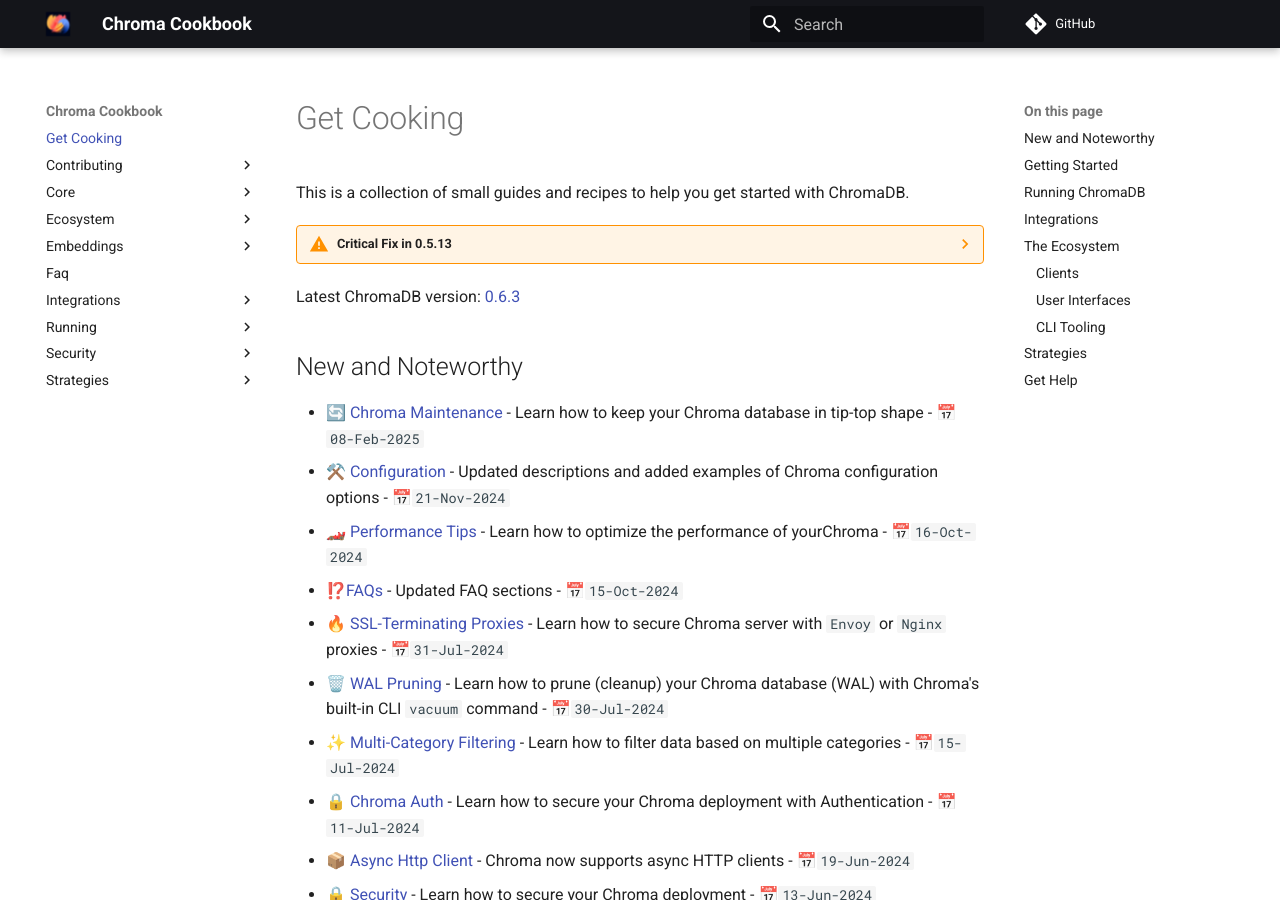
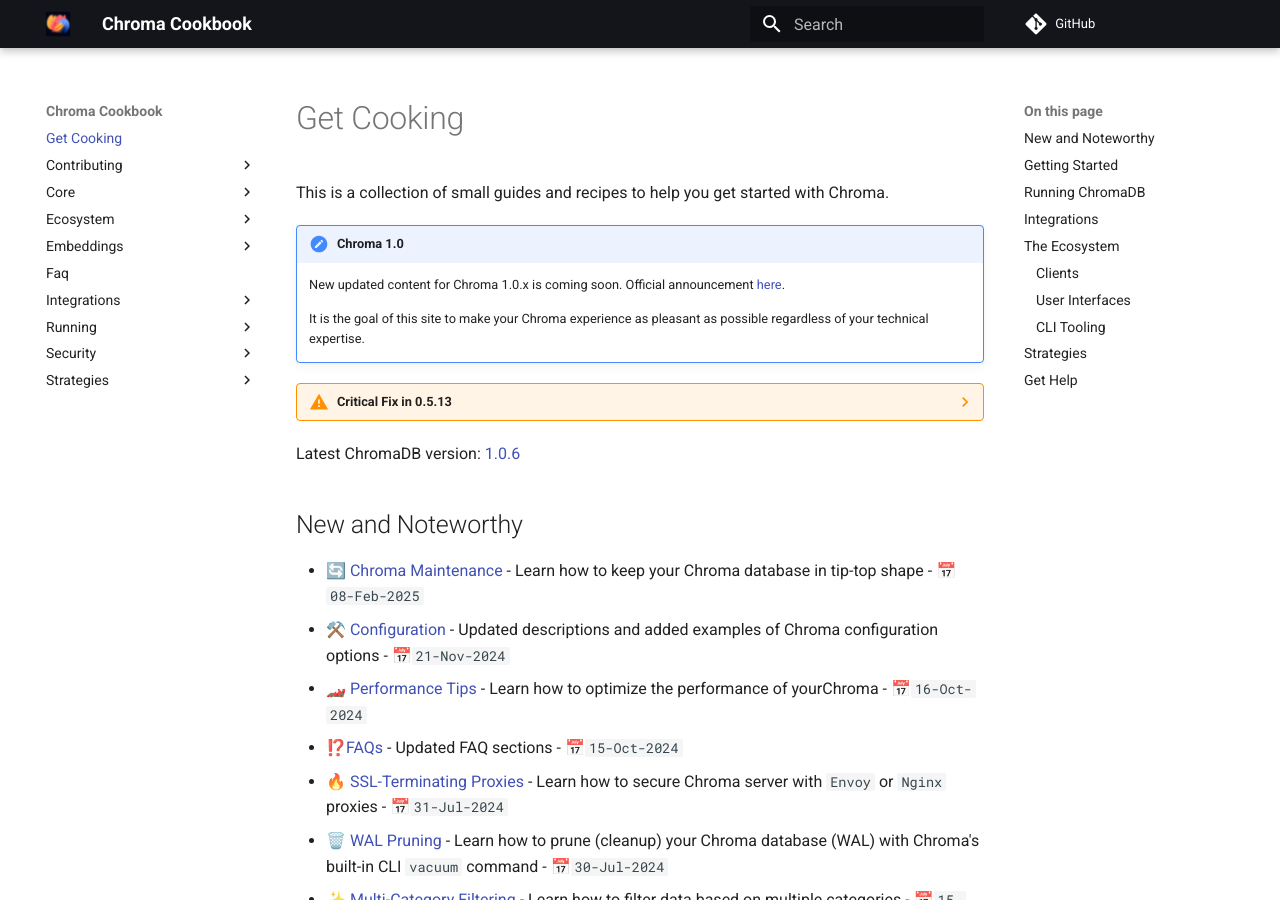
Before and after one commit to amikos-tech/chroma-cookbook, an MkDocs documentation site: the page built from docs/index.md, in a window 1280 px wide and 900 px high. Built offline with MkDocs 1.6.1 and Material for MkDocs 9.7.7, drawn with Linux system fonts in a browser that asks for light colours; comment, search, counter and statistics services are not loaded.

Commit message:
feat: Chroma 1.0 announcement

```diff
--- a/docs/index.md
+++ b/docs/index.md
@@ -1,12 +1,18 @@
 # Get Cooking
 
-This is a collection of small guides and recipes to help you get started with ChromaDB.
+This is a collection of small guides and recipes to help you get started with Chroma.
+
+!!! note "Chroma 1.0"
+
+    New updated content for Chroma 1.0.x is coming soon. Official announcement [here](https://trychroma.com/project/1.0.0).
+
+    It is the goal of this site to make your Chroma experience as pleasant as possible regardless of your technical expertise.
 
 ??? warning "Critical Fix in 0.5.13"
 
     If you are using Chroma `>=0.5.7` and `<=0.5.13` please upgrade to `0.5.13+` or later as there is a critical bug that can cause data loss. Read more on the [GH Issue #2922](https://github.com/chroma-core/chroma/issues/2922).
 
-Latest ChromaDB version: [0.6.3](https://github.com/chroma-core/chroma/releases/tag/0.6.3)
+Latest ChromaDB version: [1.0.6](https://github.com/chroma-core/chroma/releases/tag/1.0.6)
 
 
 ## New and Noteworthy
```
